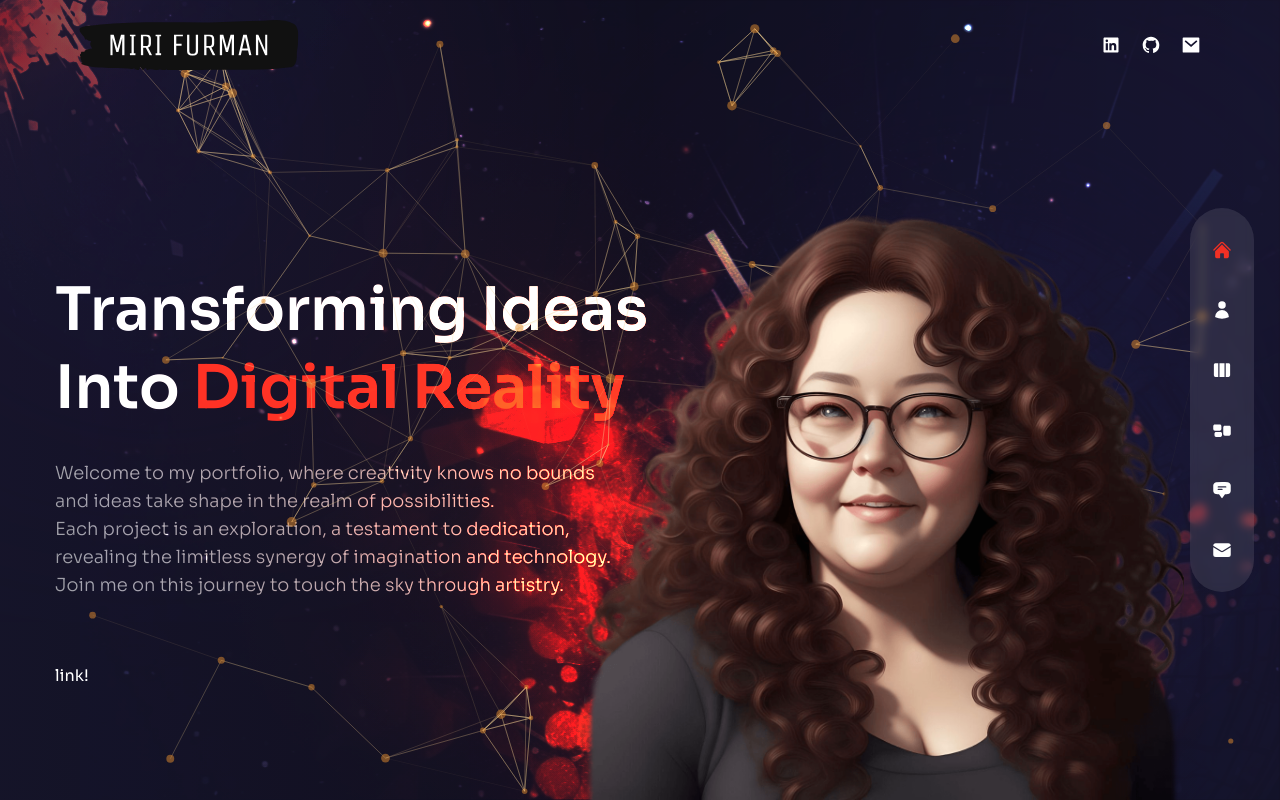
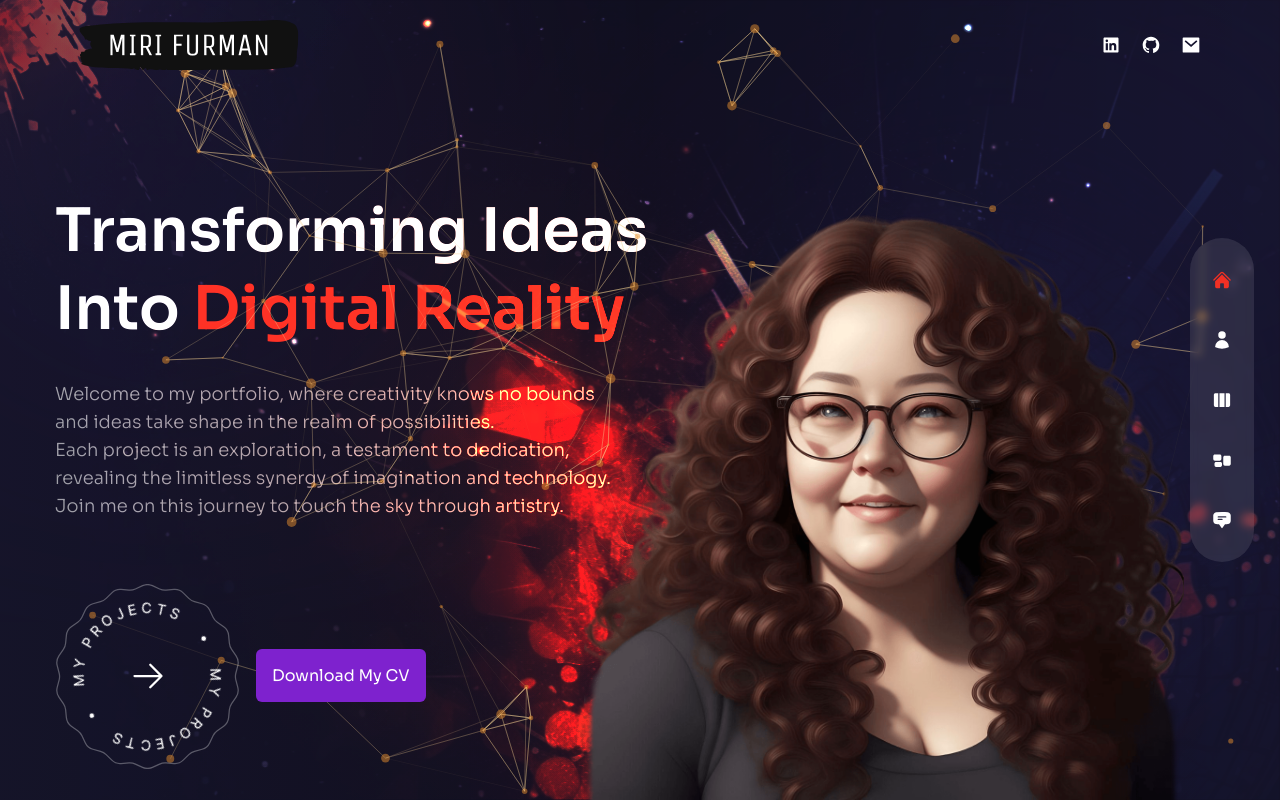
Before and after one commit to MiriFurman1/Portfolio-website, a Next.js app: page / in a window 1280 px wide. Built offline with nearby package versions, Linux system fonts and the light colour scheme.

Commit message:
buttons fixed

```diff
--- a/components/Nav.js
+++ b/components/Nav.js
@@ -16,16 +16,7 @@ export const navData = [
   { name: 'about', path: '/about', icon: <HiUser /> },
   { name: 'projects', path: '/projects', icon: <HiViewColumns /> },
   { name: 'services', path: '/services', icon: <HiRectangleGroup /> },
-
-  {
-    name: 'testimonials',
-    path: '/testimonials',
-    icon: <HiChatBubbleBottomCenterText />,
-  },
-  {
-    name: 'contact',
-    path: '/contact',
-    icon: <HiEnvelope />,
+  {name: 'testimonials',path: '/testimonials',icon: <HiChatBubbleBottomCenterText />,
   },
 ];
 
--- a/components/ProjectsBtn.js
+++ b/components/ProjectsBtn.js
@@ -4,8 +4,8 @@ import { HiArrowRight } from 'react-icons/hi2'
 
 const ProjectsBtn = () => {
   return <div className="mx-auto xl:mx-0">
-    <Link href={'/work'} className="relative w-[185px] h-[185px]  flex justify-center items-center bg-circleStar bg-cover bg-center  bg-no-repeat group">
-      <Image src={'/rounded-text.png'} width={141} height={148} alt="" className="animate-spin-slow w-full h-full max-w-[141px] max-h-[148p]"/>
+    <Link href={'/projects'} className="relative w-[185px] h-[185px] flex justify-center items-center bg-circleStar bg-cover bg-center  bg-no-repeat group">
+      <Image src={'/rounded-text.png'} width={141} height={148} alt="" className="animate-spin-slow w-full h-full max-w-[141px] max-h-[148px]"/>
       <HiArrowRight className="absolute text-4xl group-hover:translate-x-2 transition all duration-300"/>
     </Link>
   </div>;
--- a/components/WorkSlider.js
+++ b/components/WorkSlider.js
@@ -4,12 +4,13 @@ import 'swiper/css';
 import 'swiper/css/free-mode';
 import 'swiper/css/pagination';
 import 'swiper/css/grid';
+import 'swiper/css/navigation';
 
-import { Grid, Pagination } from "swiper";
+import { Grid, Pagination, Navigation} from "swiper";
 import Image from 'next/image';
 import Link from 'next/link';
 
-import { BsArrowRight } from 'react-icons/bs'
+
 const workSlides = [{
   title: 'Happily Ever After',
   path: '/HappilyEverAfter.png',
@@ -54,6 +55,7 @@ const WorkSlider = () => {
     pagination={{
       clickable: true
     }}
+
     grid={{
       rows: 1,
     }}
--- a/pages/contact/index.js
+++ /dev/null
@@ -1,5 +0,0 @@
-const Contact = () => {
-  return <div>Contact</div>;
-};
-
-export default Contact;
--- a/pages/index.js
+++ b/pages/index.js
@@ -11,13 +11,21 @@ const Home = () => {
     <div className="w-full h-full bg-gradient-to-r from-primary/10 via-black/30 to-black/10">
       <div className="text-center flex flex-col justify-center xl:pt-40 xl:text-left h-full container mx-auto ">
 
-        <motion.h1 className="h1" variants={fadeIn('down', 0.2)} initial="hidden" animate="show" exit="hidden"> Transforming Ideas <br /> Into <span className="text-accent"> Digital Reality</span></motion.h1>
+        <motion.h1 className="h1" variants={fadeIn('down', 0.2)} initial="hidden" animate="show" exit="hidden"> Transforming Ideas <br /> Into <span className="text-accent"> Digital Reality</span>
+        </motion.h1>
         <motion.p className="max-w-sm xl:max-w-xl mx-auto xl:mx-0 mb-10 xl:mb-16 text-base xl:text-lg" variants={fadeIn('down', 0.3)} initial="hidden" animate="show" exit="hidden">
-          Welcome to my portfolio, where creativity knows no bounds and ideas take shape in the realm of possibilities. <br /> Each project is an exploration, a testament to dedication, revealing the limitless synergy of imagination and technology.<br /> Join me on this journey to touch the sky through artistry.</motion.p>
+          Welcome to my portfolio, where creativity knows no bounds and ideas take shape in the realm of possibilities. <br /> Each project is an exploration, a testament to dedication, revealing the limitless synergy of imagination and technology.<br /> Join me on this journey to touch the sky through artistry.
+        </motion.p>
 
 
-<Link href="/projects">link!</Link>
-
+        <div className="z-20 flex flex-row justify-center items-center xl:justify-start">
+        <motion.div  variants={fadeIn('down', 0.4)} initial="hidden" animate="show" exit="hidden" className="w-[185px] z-20">
+          <ProjectsBtn/>
+        </motion.div>
+        <div>
+        <Link target="_blank" download href="/Miri Furman cv.pdf" className="bg-purple-700 w-[150px] h-[50px] z-20 p-4 m-4 rounded-md">Download My CV</Link>
+        </div>
+        </div>
 
       </div>
     </div>
@@ -28,13 +36,13 @@ const Home = () => {
       <div className="bg-none xl:bg-explosion xl:bg-cover xl:bg-right xl:bg-no-repeat w-full h-full absolute mix-blend-color-dodge translate-z-0">
       </div>
       {/* particles */}
-      <ParticlesContainer/>
+      <ParticlesContainer />
       <div>
 
       </div>
       {/* Avatar image */}
-      <motion.div  variants={fadeIn('up', 0.5)} initial="hidden" animate="show" exit="hidden" transition={{duration:1,ease:'easeInOut'}} className="w-full h-full max-w-[600px] max-h-[600px] absolute -bottom-32 lg:bottom-0 lg:right-[8%]">
-        <Avatar/>
+      <motion.div variants={fadeIn('up', 0.5)} initial="hidden" animate="show" exit="hidden" transition={{ duration: 1, ease: 'easeInOut' }} className="w-full h-full max-w-[600px] max-h-[600px] absolute -bottom-32 lg:bottom-0 lg:right-[8%]">
+        <Avatar />
       </motion.div>
 
     </div>
```
Also changed, not shown: 1 other file (tests, documents, lock files or other folders).
